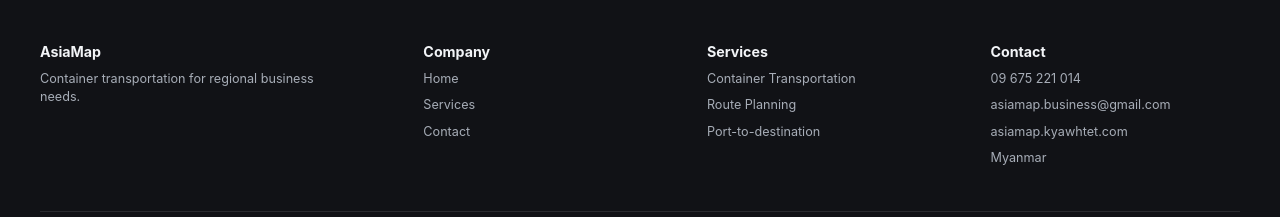
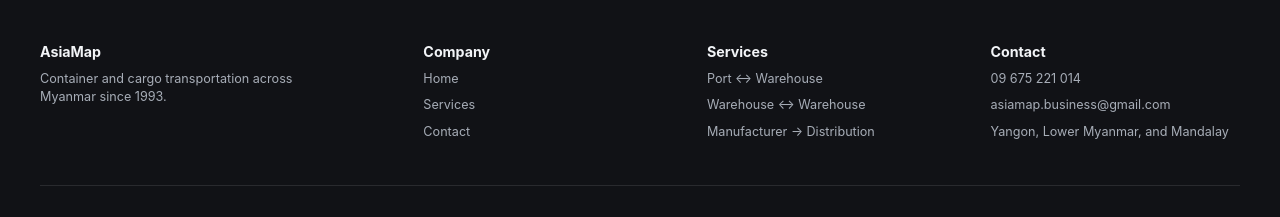
Before and after one commit to kyawhtetyang/asiamap, a Next.js app in the folder frontend/: page / in a window 1280 px wide. Shown: the part 1416-1633 px from the top of the page. Built offline with nearby package versions, Linux system fonts and the light colour scheme.

Commit message:
Update footer for Myanmar operations

```diff
--- a/frontend/src/components/Footer.tsx
+++ b/frontend/src/components/Footer.tsx
@@ -7,7 +7,7 @@ function Footer() {
       <div className="site-footer">
         <div className="footer-column footer-brand-block">
           <strong className="footer-heading">{siteContent.brand}</strong>
-          <p>Container transportation for regional business needs.</p>
+          <p>Container and cargo transportation across Myanmar since 1993.</p>
         </div>
         <div className="footer-column">
           <strong className="footer-heading">Company</strong>
@@ -19,16 +19,15 @@ function Footer() {
         </div>
         <div className="footer-column">
           <strong className="footer-heading">Services</strong>
-          <span>Container Transportation</span>
-          <span>Route Planning</span>
-          <span>Port-to-destination</span>
+          <span>Port ↔ Warehouse</span>
+          <span>Warehouse ↔ Warehouse</span>
+          <span>Manufacturer → Distribution</span>
         </div>
         <div className="footer-column">
           <strong className="footer-heading">Contact</strong>
-          <span>{siteContent.contact.phone}</span>
-          <span>{siteContent.contact.email}</span>
-          <span>{siteContent.contact.website}</span>
-          <span>{siteContent.contact.location}</span>
+          <a href={siteContent.contact.phoneHref}>{siteContent.contact.phone}</a>
+          <a href={`mailto:${siteContent.contact.email}`}>{siteContent.contact.email}</a>
+          <span>{siteContent.contact.coverage}</span>
         </div>
         <div className="footer-legal">
           <p className="copyright">&copy; 2026 AsiaMap. All rights reserved.</p>
```
